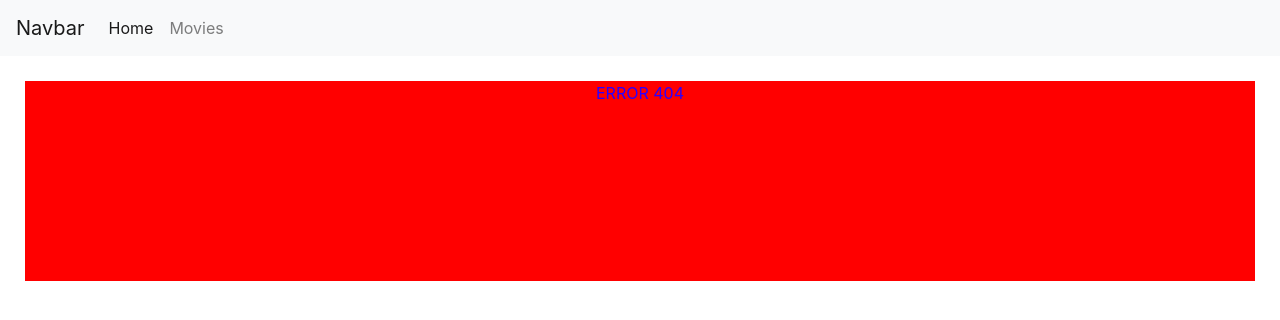
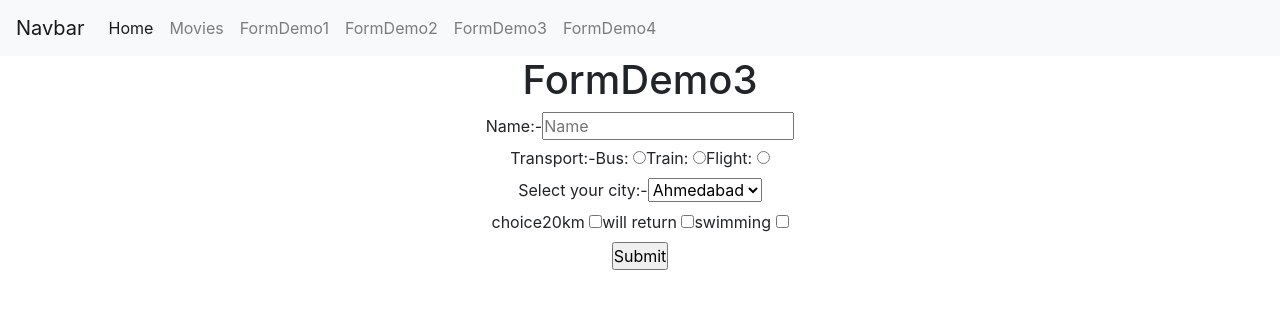
Before and after one commit to Mihir1234567/MERN, a React (Vite) app in the folder learning25/: page /FormDemo3 in a window 1280 px wide. Before the commit this address had no page. Shown: the top 320 px of the page. Built offline with nearby package versions, Linux system fonts and the light colour scheme.

Commit message:
demoforms

```diff
--- a/learning25/package.json
+++ b/learning25/package.json
@@ -12,6 +12,7 @@
   "dependencies": {
     "react": "^18.3.1",
     "react-dom": "^18.3.1",
+    "react-hook-form": "^7.54.2",
     "react-router-dom": "^7.1.5"
   },
   "devDependencies": {
--- a/learning25/src/App.jsx
+++ b/learning25/src/App.jsx
@@ -21,6 +21,10 @@ import { HotstarMovies } from "./components/hotstar/HotstarMovies";
 import { HotstarWelcome } from "./components/hotstar/HotstarWelcome";
 import { HotstarError } from "./components/hotstar/Error";
 import { Play } from "./components/hotstar/Play";
+import { FormsDemo1 } from "./components/forms/FormsDemo1";
+import { FormDemo2 } from "./components/forms/FormDemo2";
+import { FormDemo3 } from "./components/forms/FormDemo3";
+import { FormDemo4 } from "./components/forms/FormDemo4";
 function App() {
   return (
     <div>
@@ -31,6 +35,10 @@ function App() {
         <Route path="/*" element={<HotstarError></HotstarError>}></Route>
         <Route path="/play/:id" element={<Play></Play>}></Route>
         <Route path="/" element={<HotstarWelcome></HotstarWelcome>}></Route>
+        <Route path="/FormDemo1" element={<FormsDemo1></FormsDemo1>}></Route>
+        <Route path="/FormDemo2" element={<FormDemo2></FormDemo2>}></Route>
+        <Route path="/FormDemo3" element={<FormDemo3></FormDemo3>}></Route>
+        <Route path="/FormDemo4" element={<FormDemo4></FormDemo4>}></Route>
       </Routes>
     </div>
   );
--- a/learning25/src/components/Navbar.jsx
+++ b/learning25/src/components/Navbar.jsx
@@ -31,6 +31,26 @@ export const Navbar = () => {
               Movies
             </Link>
           </li>
+          <li class="nav-item">
+            <Link class="nav-link" to="/FormDemo1">
+              FormDemo1
+            </Link>
+          </li>
+          <li class="nav-item">
+            <Link class="nav-link" to="/FormDemo2">
+              FormDemo2
+            </Link>
+          </li>
+          <li class="nav-item">
+            <Link class="nav-link" to="/FormDemo3">
+              FormDemo3
+            </Link>
+          </li>
+          <li class="nav-item">
+            <Link class="nav-link" to="/FormDemo4">
+              FormDemo4
+            </Link>
+          </li>
         </ul>
       </div>
     </nav>
--- /dev/null
+++ b/learning25/src/components/forms/FormDemo2.jsx
@@ -0,0 +1,40 @@
+import React from "react";
+import { useForm } from "react-hook-form";
+
+export const FormDemo2 = () => {
+  const { register, handleSubmit } = useForm();
+  const submitHandler = (data) => {
+    console.log(data);
+  };
+  return (
+    <div class="form">
+      <h1>FormDemo2</h1>
+      <form action="" onSubmit={handleSubmit(submitHandler)}>
+        <div>
+          <label htmlFor="">Enter your name:- </label>
+          <input type="text" placeholder="Enter Name" {...register("name")} />
+        </div>
+        <div>
+          <label htmlFor="">Enter your age:- </label>
+          <input type="number" placeholder="Enter Age" {...register("age")} />
+        </div>
+        <div>
+          <label htmlFor="">Enter your Budget:- </label>
+          <input
+            type="number"
+            placeholder="Enter Budget"
+            {...register("budget")}
+          />
+        </div>
+        <div>
+          <label htmlFor="">Select Your Gender </label> <br />
+          MALE: <input type="radio" value="male" {...register("gender")} />
+          FEMALE: <input type="radio" value="female" {...register("gender")} />
+        </div>
+        <div>
+          <input type="submit" />
+        </div>
+      </form>
+    </div>
+  );
+};
--- /dev/null
+++ b/learning25/src/components/forms/FormDemo3.jsx
@@ -0,0 +1,46 @@
+import React from "react";
+import { useForm } from "react-hook-form";
+import "../forms/forms.css";
+export const FormDemo3 = () => {
+  const { register, handleSubmit } = useForm();
+  const submitHandler = (data) => {
+    console.log(data);
+  };
+  return (
+    <div class="form">
+      <h1>FormDemo3</h1>
+      <form action="" onSubmit={handleSubmit(submitHandler)}>
+        <div>
+          <label htmlFor="">Name:- </label>
+          <input type="text" placeholder="Name" {...register("name")} />
+        </div>
+        <div>
+          <label htmlFor="">Transport:- </label>
+          Bus: <input type="radio" value="bus" {...register("transport")} />
+          Train: <input type="radio" value="train" {...register("transport")} />
+          Flight:{" "}
+          <input type="radio" value="flight" {...register("transport")} />
+        </div>
+        <div>
+          <label htmlFor="">Select your city:-</label>
+          <select {...register("city")}>
+            <option value="ahmedabad">Ahmedabad</option>
+            <option value="mumbai">Mumbai</option>
+            <option value="pune">Pune</option>
+          </select>
+        </div>
+        <div>
+          <label htmlFor="">choice</label>
+          20km <input type="checkbox" value="20km" {...register("choice")} />
+          will return{" "}
+          <input type="checkbox" value="will return" {...register("choice")} />
+          swimming{" "}
+          <input type="checkbox" value="swimming" {...register("choice")} />
+        </div>
+        <div>
+          <input type="submit" />
+        </div>
+      </form>
+    </div>
+  );
+};
--- /dev/null
+++ b/learning25/src/components/forms/FormDemo4.jsx
@@ -0,0 +1,36 @@
+import React from "react";
+import "../forms/forms.css";
+import { useForm } from "react-hook-form";
+import { data } from "react-router-dom";
+
+export const FormDemo4 = () => {
+  const { register, handleSubmit } = useForm();
+  const submitHandler = (data) => {
+    console.log(data);
+  };
+  return (
+    <div class="form">
+      <h1>FormDemo4</h1>
+      <form action="" onSubmit={handleSubmit(submitHandler)}>
+        <div>
+          <label htmlFor="">Food Name</label>
+          <input type="text" placeholder="Foodname" {...register("name")} />
+        </div>
+        <div>
+          <label htmlFor="">Food Preferance</label> <br />
+          VEG: <input type="radio" value="veg" {...register("fpref")} />
+          NON-VEG: <input type="radio" value="non-veg" {...register("fpref")} />
+        </div>
+        <div>
+          <label htmlFor="">Toppings</label>
+          cheese{" "}
+          <input type="checkbox" value="cheese" {...register("toping")} />
+          onion <input type="checkbox" value="onion" {...register("toping")} />
+        </div>
+        <div>
+          <input type="submit" />
+        </div>
+      </form>
+    </div>
+  );
+};
--- /dev/null
+++ b/learning25/src/components/forms/Forms.css
@@ -0,0 +1,3 @@
+.form{
+    text-align: center;
+}
--- /dev/null
+++ b/learning25/src/components/forms/FormsDemo1.jsx
@@ -0,0 +1,35 @@
+import React from "react";
+import { useForm } from "react-hook-form";
+import "../forms/Forms.css";
+export const FormsDemo1 = () => {
+  const { register, handleSubmit } = useForm();
+  const submitHandler = (data) => {
+    console.log(data);
+  };
+  return (
+    <div class="form">
+      <h1>Forms Demo 1</h1>
+      <form onSubmit={handleSubmit(submitHandler)}>
+        <div>
+          <label htmlFor="name">Name:- </label>
+          <input
+            type="text"
+            placeholder="Enter Your Full Name"
+            {...register("name")}
+          />
+        </div>
+        <div>
+          <label htmlFor="age">Name:- </label>
+          <input
+            type="number"
+            placeholder="Enter Your Age"
+            {...register("age")}
+          />
+        </div>
+        <div>
+          <input type="submit" />
+        </div>
+      </form>
+    </div>
+  );
+};
```
Also changed, not shown: 1 other file (tests, documents, lock files or other folders).
